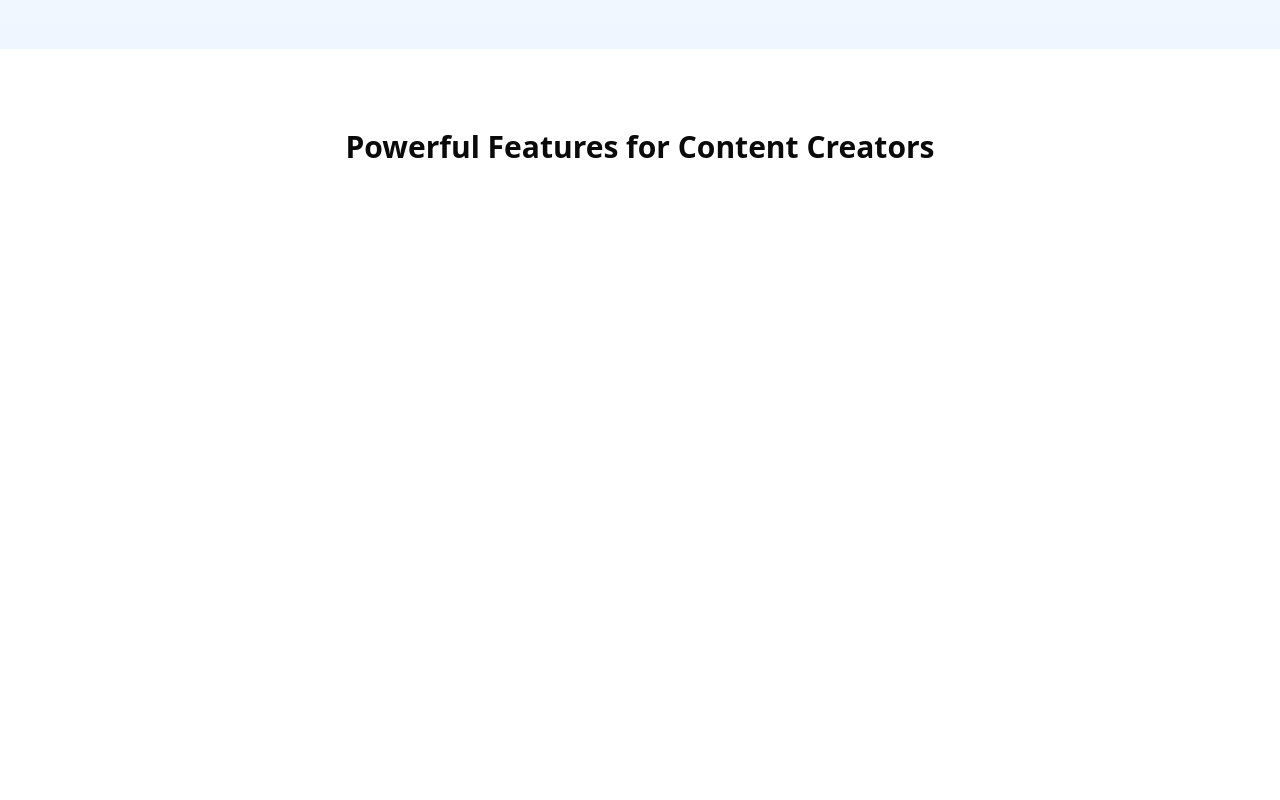
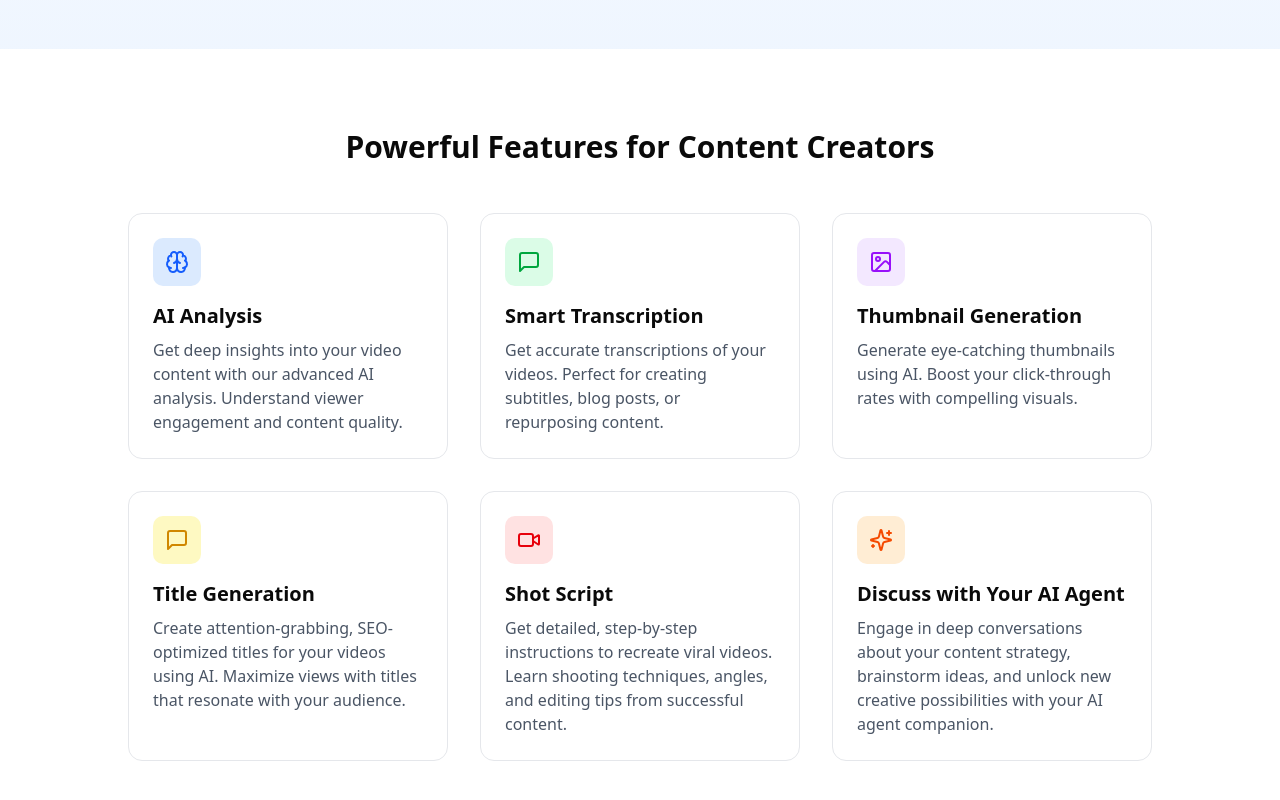
Before and after one commit to thbueno/my-brainstorm, a Next.js app: page / in a window 1280 px wide. Shown: the part 600-1400 px from the top of the page. Before the commit the page ends 893 px from the top, so only its background shows below. Built offline with nearby package versions, Linux system fonts and the light colour scheme; no server answers.

Commit message:
add Features section to Home page showcasing AI tools for content creators

```diff
--- a/app/page.tsx
+++ b/app/page.tsx
@@ -1,4 +1,80 @@
 import AgentPulse from "@/components/AgentPulse";
+import {
+  Brain,
+  Image as ImageIcon,
+  MessageSquare,
+  Sparkles,
+  Video,
+} from "lucide-react";
+
+const features = [
+  {
+    title: "AI Analysis",
+    description:
+      "Get deep insights into your video content with our advanced AI analysis. Understand viewer engagement and content quality.",
+    icon: Brain,
+    iconBg: "bg-blue-100",
+    iconColor: "text-blue-600",
+  },
+  {
+    title: "Smart Transcription",
+    description:
+      "Get accurate transcriptions of your videos. Perfect for creating subtitles, blog posts, or repurposing content.",
+    icon: MessageSquare,
+    iconBg: "bg-green-100",
+    iconColor: "text-green-600",
+  },
+  {
+    title: "Thumbnail Generation",
+    description:
+      "Generate eye-catching thumbnails using AI. Boost your click-through rates with compelling visuals.",
+    icon: ImageIcon,
+    iconBg: "bg-purple-100",
+    iconColor: "text-purple-600",
+  },
+  {
+    title: "Title Generation",
+    description:
+      "Create attention-grabbing, SEO-optimized titles for your videos using AI. Maximize views with titles that resonate with your audience.",
+    icon: MessageSquare,
+    iconBg: "bg-yellow-100",
+    iconColor: "text-yellow-600",
+  },
+  {
+    title: "Shot Script",
+    description:
+      "Get detailed, step-by-step instructions to recreate viral videos. Learn shooting techniques, angles, and editing tips from successful content.",
+    icon: Video,
+    iconBg: "bg-red-100",
+    iconColor: "text-red-600",
+  },
+  {
+    title: "Discuss with Your AI Agent",
+    description:
+      "Engage in deep conversations about your content strategy, brainstorm ideas, and unlock new creative possibilities with your AI agent companion.",
+    icon: Sparkles,
+    iconBg: "bg-orange-100",
+    iconColor: "text-orange-600",
+  },
+];
+
+const steps = [
+  {
+    title: "1. Connect Your Content",
+    description: "Share your YouTube video URL and let your agent get to work",
+    icon: Video,
+  },
+  {
+    title: "2. AI Agent Analysis",
+    description: "Your personal agent analyzes every aspect of your content",
+    icon: Brain,
+  },
+  {
+    title: "3. Receive Intelligence",
+    description: "Get actionable insights and strategic recommendations",
+    icon: MessageSquare,
+  },
+];
 
 export default function Home() {
   return (
@@ -25,12 +101,34 @@ export default function Home() {
 
       {/* Features section */}
       <section className="py-20 bg-white">
-        <div className="container mx-auto px-4 max-w-6xl">
+        <div className="container mx-auto px-4 max-w-8xl sm:px-32">
           <h2 className="text-3xl font-bold text-center mb-12">
             Powerful Features for Content Creators
           </h2>
 
-          <div className="grid md:grid-cols-2 lg:grid-cols-3 gap-8"></div>
+          <div className="grid md:grid-cols-2 lg:grid-cols-3 gap-8">
+            {/* Feature cards */}
+            {features.map((feature, index) => {
+              const Icon = feature.icon;
+              return (
+                <div
+                  key={index}
+                  className="bg-white p-6 rounded-xl border border-gray-200 hover:border-blue-500 transition-all duration-300"
+                >
+                  <div
+                    className={`w-12 h-12 rounded-lg flex items-center justify-center mb-4 ${feature.iconBg}`}
+                  >
+                    <Icon className={`w-6 h-6 ${feature.iconColor}`} />
+                  </div>
+
+                  <h3 className="text-xl font-semibold mb-2">
+                    {feature.title}
+                  </h3>
+                  <p className="text-gray-600">{feature.description}</p>
+                </div>
+              );
+            })}
+          </div>
         </div>
       </section>
 
```
